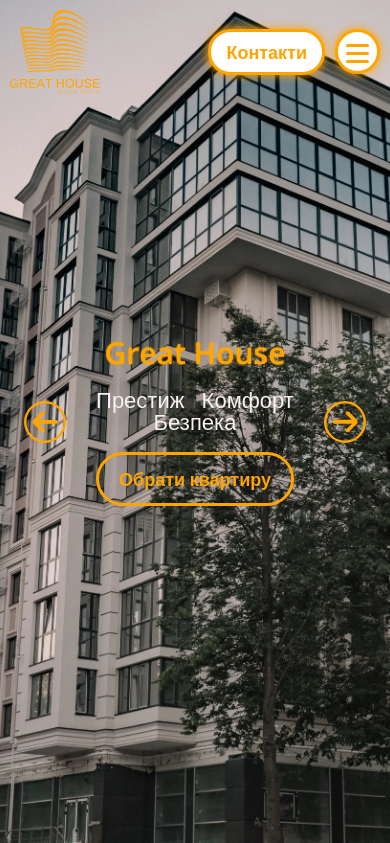
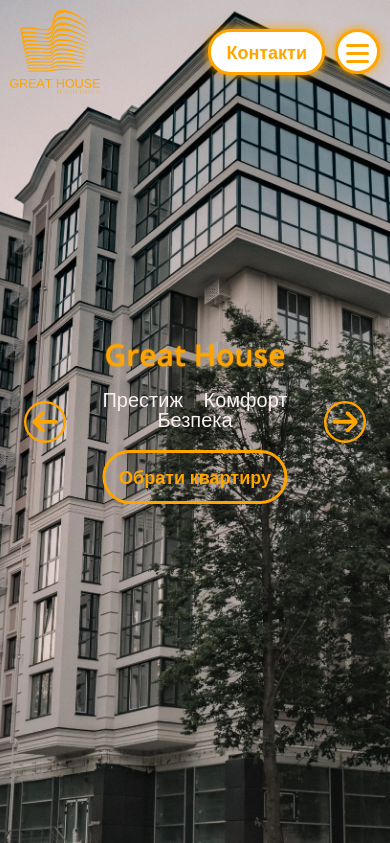
Before and after one commit to Sashahjggggv/Great-House, a PHP site: page / in a window 390 px wide. Shown: the top 843 px of the page. Run offline with PHP 8.4, Linux system fonts and the light colour scheme; style sheets or scripts are compiled from the project's sources; some libraries are stand-ins or nearby versions.

Commit message:
addd new ver

```diff
--- a/css/main-page.css
+++ b/css/main-page.css
@@ -249,7 +249,7 @@
   .slider__gallery-text p {
     text-align: center;
     color: #F8F1F1;
-    font-size: 22px;
+    font-size: 20px;
     font-weight: 500;
   }
   .slider__gallery-text a {
--- a/index.html
+++ b/index.html
@@ -131,7 +131,7 @@
     </div>
     <div class="slider__gallery-text">
       <h1 class="title">Great House</h1>
-      <p class="slider__paragraf">Престиж   Комфорт<br>Безпека</p>
+      <p class="slider__paragraf">Престиж    Комфорт<br>Безпека</p>
       <a href="/choose" class="slider__choose-link">Обрати квартиру</a>
     </div>
   </section>
--- a/scss/main-page.scss
+++ b/scss/main-page.scss
@@ -271,7 +271,7 @@
       & p {
         text-align: center;
         color: #F8F1F1;
-        font-size: 22px;
+        font-size: 20px;
         font-weight: 500;
       }
       & a {
```
